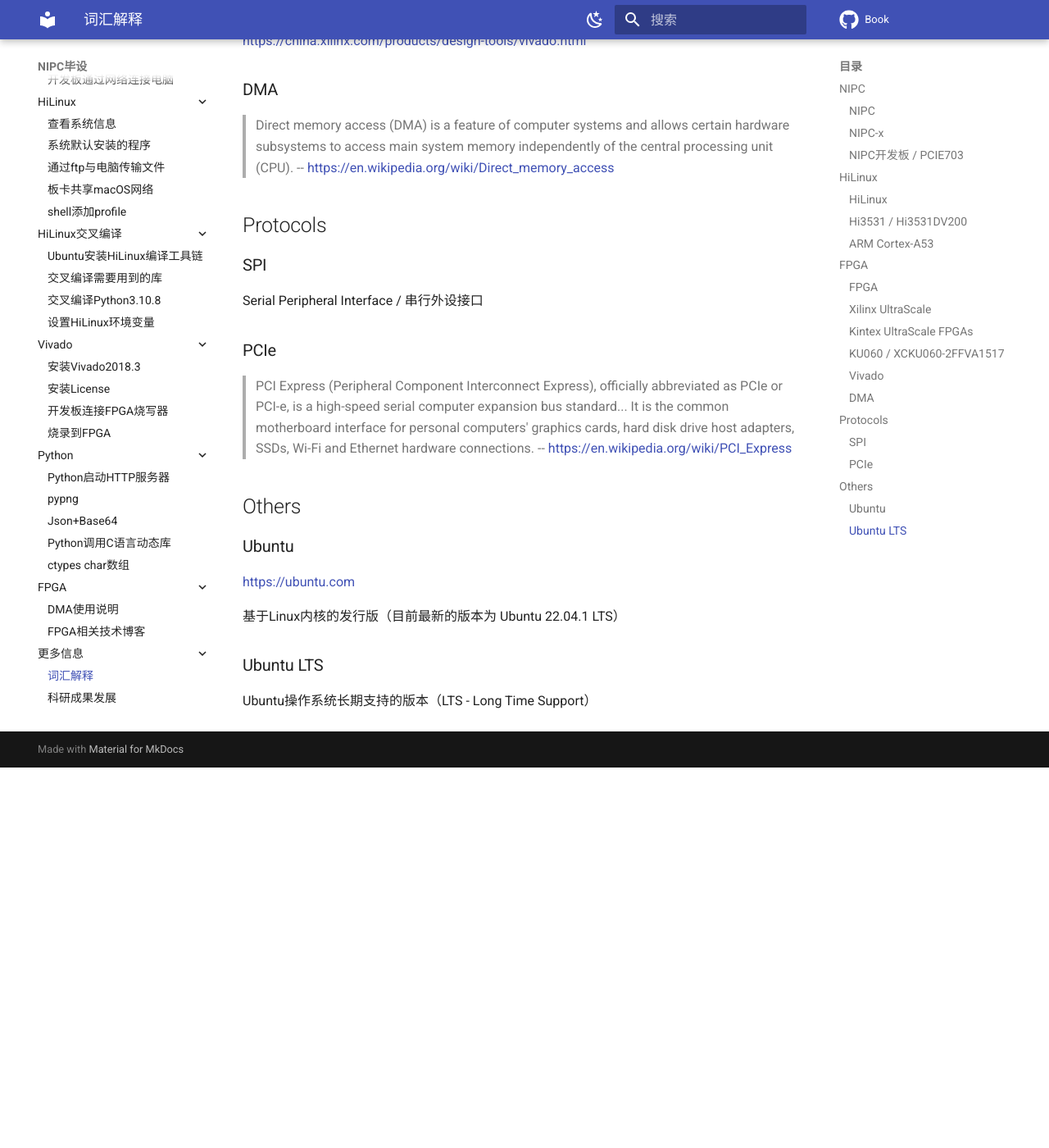
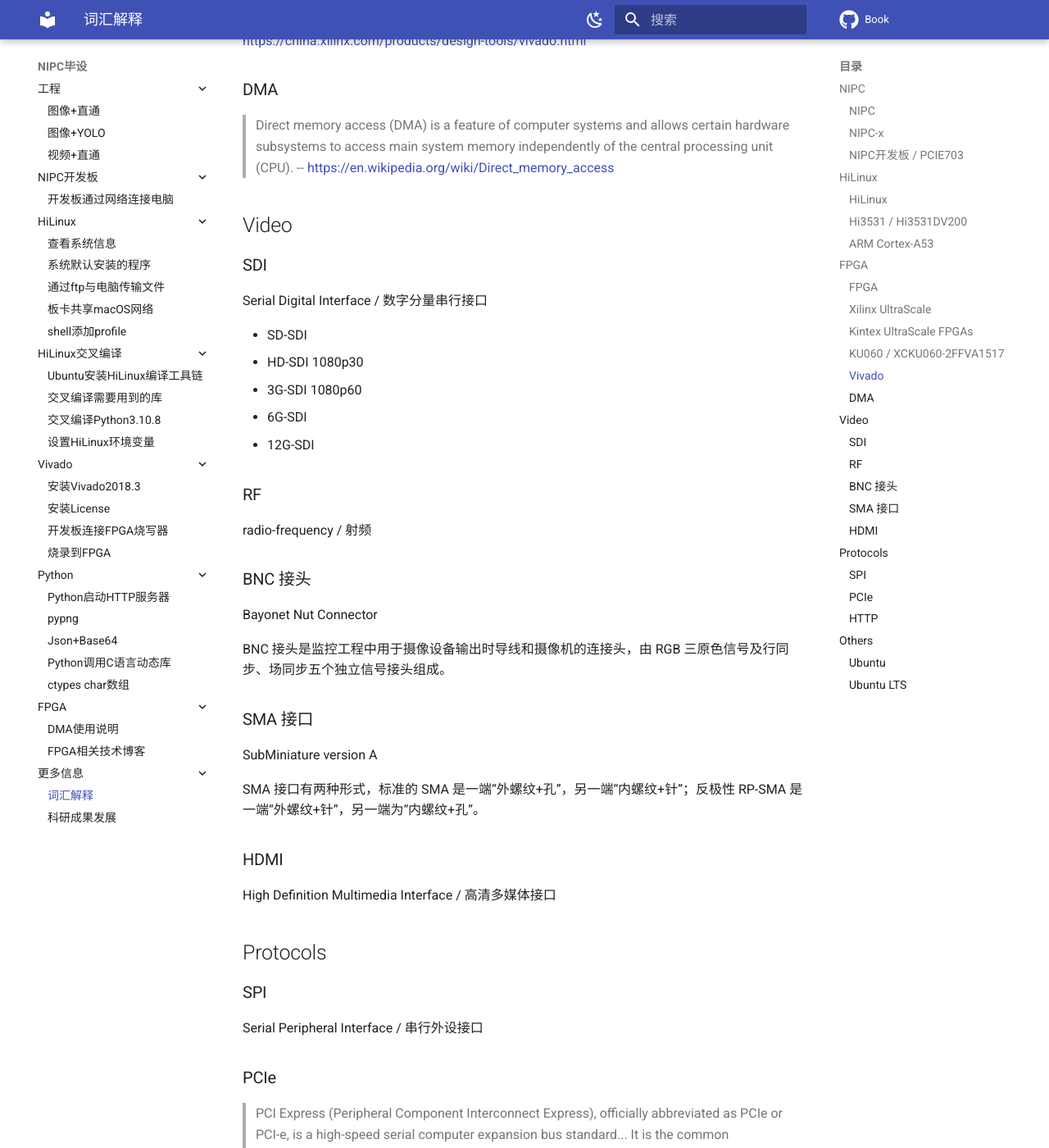
Before and after one commit to NIPC-Project/Book, an MkDocs documentation site: the page built from docs/MORE/glossary.md, in a window 1280 px wide and 1400 px high, scrolled down 2605 px. Shown: the whole window at 82% size. Built offline with MkDocs 1.6.1 and Material for MkDocs 9.7.7, drawn with Linux system fonts in a browser that asks for light colours; comment, search, counter and statistics services are not loaded; before the commit the page ends 3541 px from its top, so only the background shows below that; some of the changed text lies outside the part shown.

Commit message:
add camera

```diff
--- a/docs/MORE/glossary.md
+++ b/docs/MORE/glossary.md
@@ -64,6 +64,38 @@
 
 > Direct memory access (DMA) is a feature of computer systems and allows certain hardware subsystems to access main system memory independently of the central processing unit (CPU). -- <https://en.wikipedia.org/wiki/Direct_memory_access>
 
+## Video
+
+### SDI
+
+Serial Digital Interface / 数字分量串行接口
+
+- SD-SDI
+- HD-SDI 1080p30
+- 3G-SDI 1080p60
+- 6G-SDI
+- 12G-SDI
+
+### RF
+
+radio-frequency / 射频
+
+### BNC 接头
+
+Bayonet Nut Connector
+
+BNC 接头是监控工程中用于摄像设备输出时导线和摄像机的连接头，由 RGB 三原色信号及行同步、场同步五个独立信号接头组成。
+
+### SMA 接口
+
+SubMiniature version A
+
+SMA 接口有两种形式，标准的 SMA 是一端“外螺纹+孔”，另一端“内螺纹+针”；反极性 RP-SMA 是一端“外螺纹+针”，另一端为“内螺纹+孔”。
+
+### HDMI
+
+High Definition Multimedia Interface / 高清多媒体接口
+
 ## Protocols
 
 ### SPI
@@ -73,6 +105,10 @@
 ### PCIe
 
 > PCI Express (Peripheral Component Interconnect Express), officially abbreviated as PCIe or PCI-e, is a high-speed serial computer expansion bus standard... It is the common motherboard interface for personal computers' graphics cards, hard disk drive host adapters, SSDs, Wi-Fi and Ethernet hardware connections. -- <https://en.wikipedia.org/wiki/PCI_Express>
+
+### HTTP
+
+Hyper Text Transfer Protocol / 超文本传输协议
 
 ## Others
 
--- a/docs/PROJECTS/video-through.md
+++ b/docs/PROJECTS/video-through.md
@@ -13,7 +13,7 @@
 
 ## 摄像头
 
-使用的摄像头为 [SDI摄像头工业设备监控教学场室录播演播视频会议3G SDI摄像机](https://m.tb.cn/h.U6t0ZPB?tk=N5s2dcaIbkv)，视频帧率：PAL-1080P25帧，NTSC-1080P30帧。
+使用的摄像头为 [HD-SDI 数字高清彩色方型摄像机](https://m.tb.cn/h.U6t0ZPB?tk=N5s2dcaIbkv)，输出视频 PAL-1080P25帧每秒。
 
 摄像头有三个接口，分别是：
 
@@ -21,10 +21,24 @@
     - 电源
     - 接 DC12V 1A
 - 绿色 HD-SDI
-    - HD-SDI高清数字接口
-    - BNC母接头
+    - HD-SDI 高清数字接口
+    - BNC 母接头
 - 黄色 VIDEO（不使用）
-    - CVBS模拟输出（符合SMPTE 292M标准）
-    - BNC母接头
+    - CVBS 模拟输出（符合 SMPTE 292M 标准）
+    - BNC 母接头
 
-TODO 介绍如何使用 SDI 转 HDMI 的东西确保摄像头正常工作。
+### 确定摄像头正常工作（非必需）
+
+摄像头的绿色线为 BNC 母头，因此可以选取 [BNC 公头转 BNC 公头的数字线缆](https://m.tb.cn/h.UkIuyzh?tk=QJF5dfOI8pd) 接入一个 [SDI 转 HDMI 的转换器](https://m.tb.cn/h.U9WcZ8W?tk=1IHXdfOrhsS)，然后直接使用 [HDMI 双头线](https://item.m.jd.com/product/6079846.html?gx=RnE2l29cOWHay9RP--tzXYzsmLrDjI43RTK4&ad_od=share&utm_source=androidapp&utm_medium=appshare&utm_campaign=t_335139774&utm_term=CopyURL)接入电视。
+
+没有电视的话可以购买一个[视频采集卡](https://item.m.jd.com/product/100013253153.html?gx=RnE2l29cOWHay9RP--tzXYzsmLrDjI43RTK4&ad_od=share&utm_source=androidapp&utm_medium=appshare&utm_campaign=t_335139774&utm_term=CopyURL)，将 HDMI 插入采集卡，再用采集卡接入电脑，使用电脑上的录制软件（如 OBS），选择输入源。
+
+旋转摄像头调整焦距，查看到摄像头画面即说明摄像头正常工作。
+
+### 接入板子
+
+板子上的视频输出接口为 SMA 母头，因此最简单的接入方式是购买一个 [SMA公 转 BNC公 (SMA/BNC-JJ) 的接头](https://m.tb.cn/h.U9BYSNN?tk=fOEodfOHDJe)，将摄像头连接至板子即可。
+
+## NIPC-5 开发板接口
+
+TODO
```
